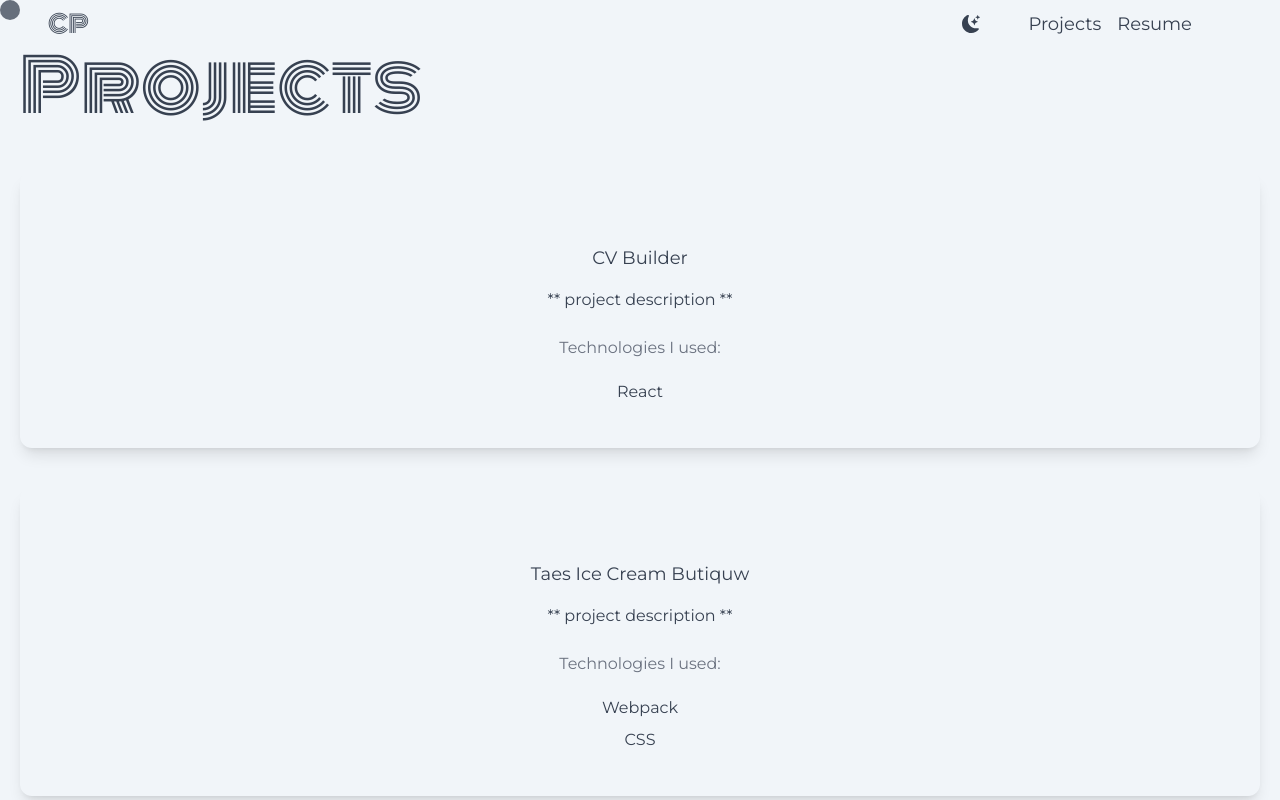
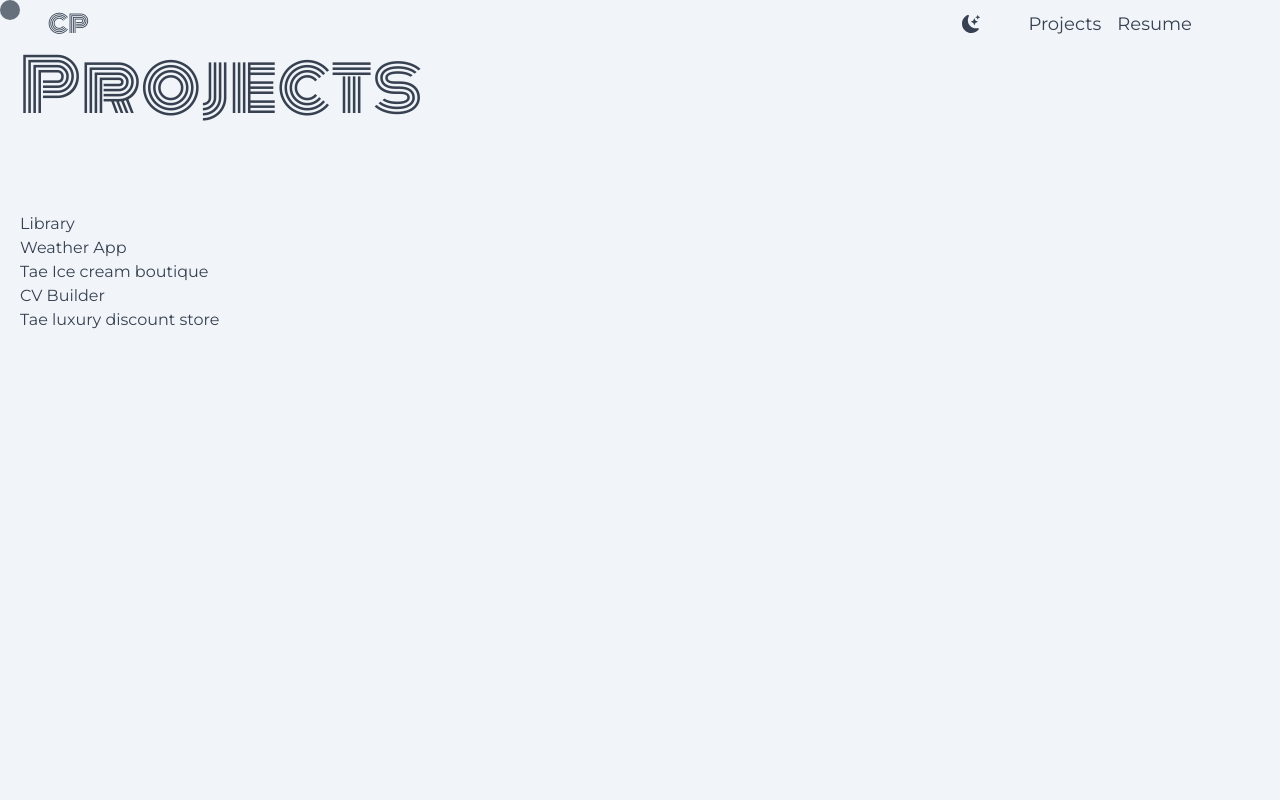
Before and after one commit to taepal467/cp_portfolio, a Next.js app: page /components/Projects in a window 1280 px wide. Shown: the top 800 px of the page. Built offline with nearby package versions, Linux system fonts and the light colour scheme.

Commit message:
Figured out how to show the selected compoent on the Project page by using dynamic imports

```diff
--- a/pages/components/Projects.js
+++ b/pages/components/Projects.js
@@ -1,15 +1,30 @@
-import { motion } from "framer-motion";
+import { motion } from 'framer-motion';
+import Link from 'next/link'
+import dynamic from 'next/dynamic';
+import { useState } from 'react';
+
+const DynamicComponent1 = dynamic(() => import('./cards/libraryCard'));
+const DynamicComponent2 = dynamic(() => import('./cards/weatherCard'));
+const DynamicComponent3 = dynamic(() => import('./cards/boutiqueCard'));
+const DynamicComponent4 = dynamic(() => import('./cards/cvCard'));
+const DynamicComponent5 = dynamic(() => import('./cards/luxuryCard'));
 
 export default function Projects() {
+
+    const [selectedComponent, setSelectedComponent] = useState(null);
+
+    function handleLinkClick(componentName) {
+        setSelectedComponent(componentName)
+    }
+
 
     return(
         <div >
            <motion.main
-          className='bg-slate-100  text-gray-700 absolute top-0 left-0 w-full h-full p-5 font-sans dark:bg-slate-900 dark:text-slate-500'
+          className='bg-slate-100 text-gray-700 absolute top-0 left-0 w-full h-full p-5 font-sans dark:bg-slate-900 dark:text-slate-500'
           initial={{ opacity:0 }}
           animate={{ opacity: 1}}
           transition={{ duration: 0.75, ease: "easeOut"}}
-          exit={{ opacity: 1 }}
         >
             <motion.h1
                 className=' text-7xl  pb-10 font-monoton'
@@ -17,45 +32,31 @@ export default function Projects() {
                 transition={{ ease: "easeOut", duration: 2 }}>
                 Projects
               </motion.h1>
-                    <section>
-                        <div className="text-center shadow-lg p-10 rounded-xl my-10">
-                            <h3 className="text-lg font-medium pt-8 pb-2">CV Builder</h3>
-                            <p className="py-2">** project description **</p>
-                            <h4 className="py-4 text-gray-500">Technologies I used:</h4>
-                            <p className="py-1 text-gray-700">React</p>
-                        </div>
+                    <div className='mt-20'>
+                    <ul>
+        <li>
+          <Link href="#" onClick={() => handleLinkClick('libraryCard')}>Library</Link>
+        </li>
+        <li>
+          <Link href="#" onClick={() => handleLinkClick('weatherCard')}>Weather App</Link>
+        </li>
+        <li>
+          <Link href="#" onClick={() => handleLinkClick('boutiqueCard')}>Tae Ice cream boutique</Link>
+        </li>
+        <li>
+          <Link href="#" onClick={() => handleLinkClick('cvCard')}>CV Builder</Link>
+        </li>
+        <li>
+          <Link href="#" onClick={() => handleLinkClick('luxuryCard')}>Tae luxury discount store</Link>
+        </li>
+      </ul>
 
-                        <div className="text-center shadow-lg p-10 rounded-xl my-10">
-                            <h3 className="text-lg font-medium pt-8 pb-2">Taes Ice Cream Butiquw</h3>
-                            <p className="py-2">** project description **</p>
-                            <h4 className="py-4 text-gray-500">Technologies I used:</h4>
-                            <p className="py-1 text-gray-700">Webpack</p>
-                            <p className="py-1 text-gray-700">CSS</p>
-                        </div>
-
-                        <div className="text-center shadow-lg p-10 rounded-xl my-10">
-                            <h3 className="text-lg font-medium pt-8 pb-2">Taes Luxury Discount Store</h3>
-                            <p className="py-2">** project description **</p>
-                            <h4 className="py-4 text-gray-500">Technologies I used:</h4>
-                            <p className="py-1 text-gray-700">React</p>
-                        </div>
-
-                        <div className="text-center shadow-lg p-10 rounded-xl my-10">
-                            <h3 className="text-lg font-medium pt-8 pb-2">CV Builder</h3>
-                            <p className="py-2">** project description **</p>
-                            <h4 className="py-4 text-gray-500">Technologies I used:</h4>
-                            <p className="py-1 text-gray-700">React</p>
-                        </div>
-
-                        <div className="text-center shadow-lg p-10 rounded-xl my-10">
-                            <h3 className="text-lg font-medium pt-8 pb-2">The Weather App</h3>
-                            <p className="py-2">** project description **</p>
-                            <h4 className="py-4 text-gray-500">Technologies I used:</h4>
-                            <p className="py-1 text-gray-700">openWeather API</p>
-                            <p className="py-1 text-gray-700">JavaScript</p>
-                        </div>
-
-                    </section>
+      {selectedComponent === 'libraryCard' && <DynamicComponent1 />}
+      {selectedComponent === 'weatherCard' && <DynamicComponent2 />}
+      {selectedComponent === 'boutiqueCard' && <DynamicComponent3 />}
+      {selectedComponent === 'cvCard' && <DynamicComponent4 />}
+      {selectedComponent === 'luxuryCard' && <DynamicComponent5 />}
+                    </div>
 
             </motion.main>
         </div>
```
